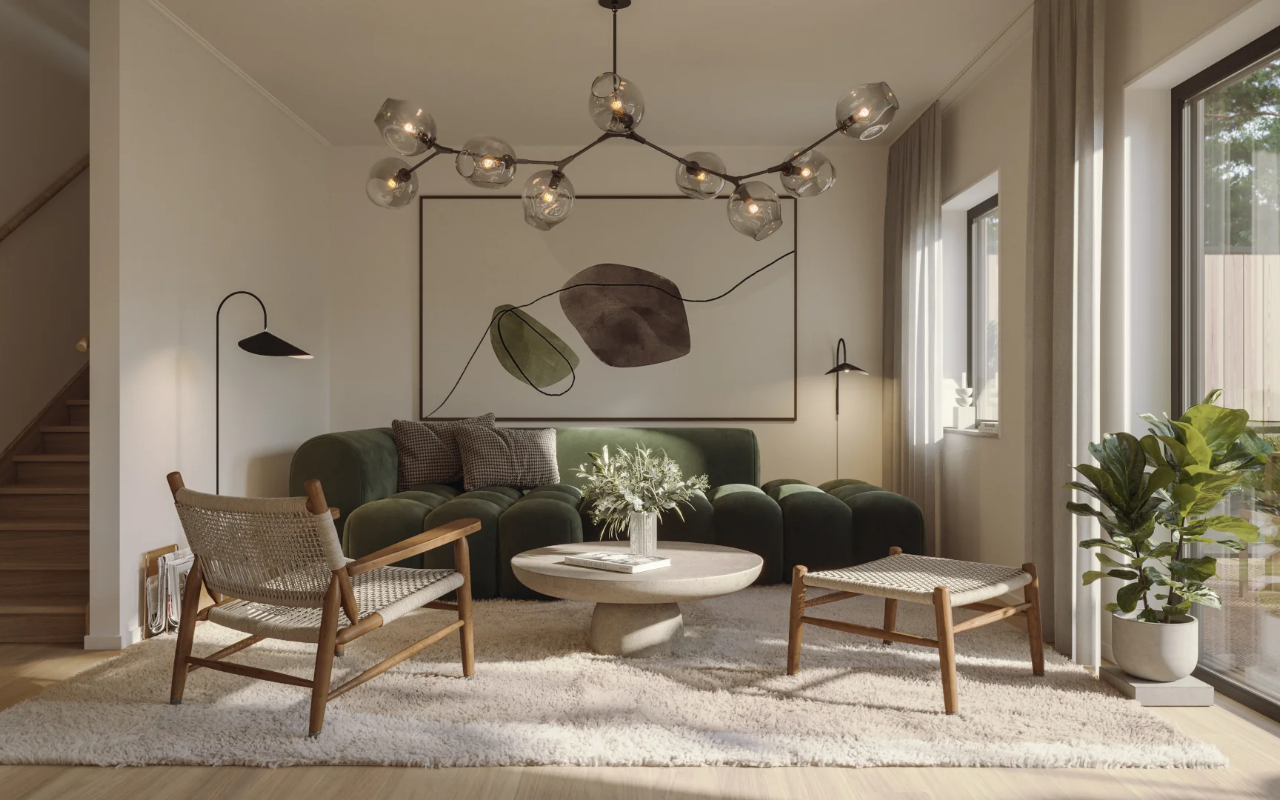
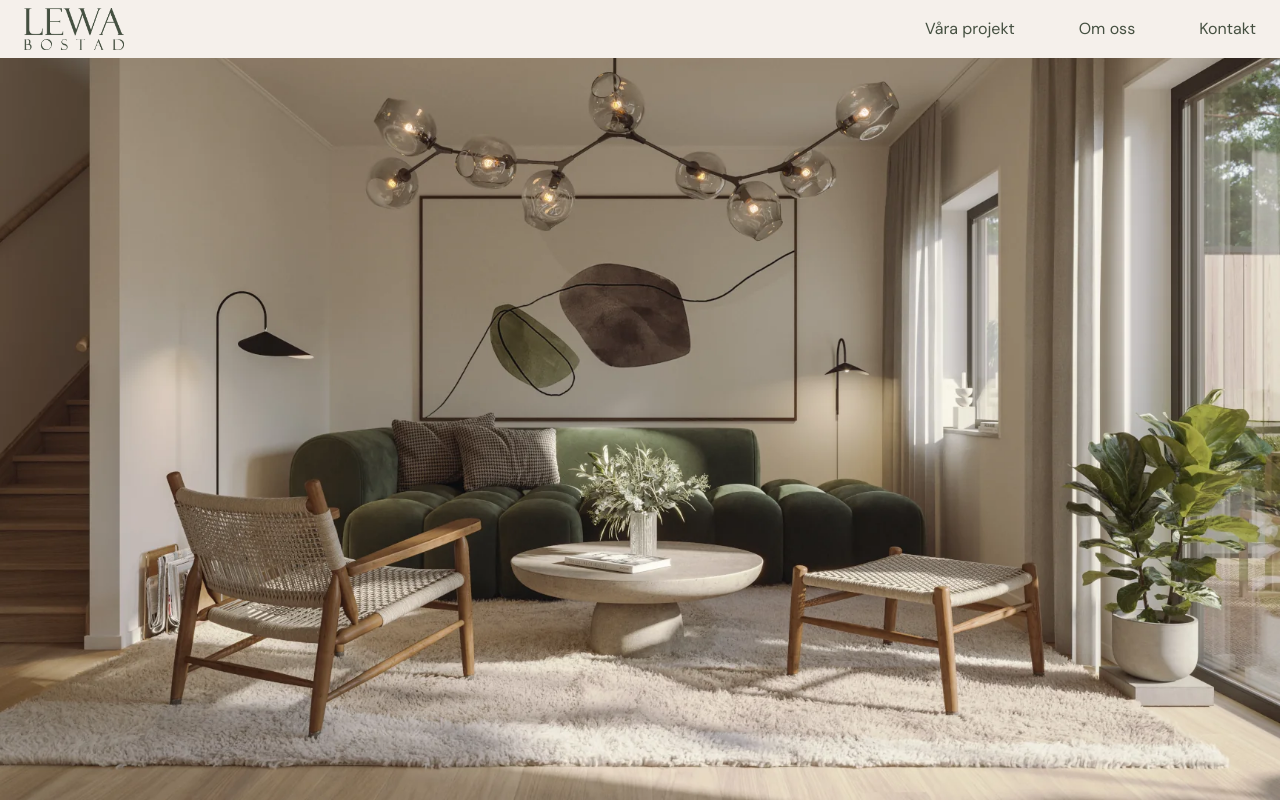
Before and after one commit to SebastianKullander9/lewa-bostad-redesign, a Next.js app: page / in a window 1280 px wide. Built offline with nearby package versions, Linux system fonts and the light colour scheme.

Commit message:
add header

```diff
--- a/app/layout.tsx
+++ b/app/layout.tsx
@@ -1,3 +1,4 @@
+import Header from "@/components/ui/header/Header";
 import "./styles/globals.css";
 
 import type { Metadata } from "next";
@@ -30,7 +31,10 @@ export default function RootLayout({
 }>) {
     return (
         <html lang="sv" className={`antialiased ${dmSans.variable} ${cormorant.variable}`}>
-            <body className="min-h-full flex flex-col">{children}</body>
+            <body className="min-h-full flex flex-col">
+                <Header />
+                {children}
+            </body>
         </html>
     );
 }
--- a/app/styles/base.css
+++ b/app/styles/base.css
@@ -67,4 +67,8 @@
     .text-label {
         @apply font-body text-[10px] lg:text-[11px] leading-none tracking-[0.15em] font-medium uppercase;
     }
+
+    .section-surface-1 {
+        @apply bg-surface text-primary;
+    }
 }
--- /dev/null
+++ b/components/ui/header/Header.tsx
@@ -0,0 +1,30 @@
+import logo from "@/public/logo/logo_green.png";
+import Image from "next/image";
+import { menu } from "./menu";
+import Link from "next/link";
+
+export default function Header() {
+    return (
+        <header className="fixed w-full base-x-p py-sm z-100 section-surface-1" role="banner">
+            <div className="flex flex-row justify-between items-center">
+                <Link href="/" aria-label="Lewa Bostad - Till startsidan">
+                    <Image
+                        src={logo}
+                        alt="The logo for the company lewa bostad"
+                        width={100}
+                        height={100}
+                        priority
+                    />
+                </Link>
+
+                <nav className="flex flex-row gap-3xl text-body" aria-label="Huvudnavigation">
+                    {menu.map((item, index) => (
+                        <Link key={index} href={item.href}>
+                            {item.label}
+                        </Link>
+                    ))}
+                </nav>
+            </div>
+        </header>
+    );
+}
--- /dev/null
+++ b/components/ui/header/menu.ts
@@ -0,0 +1,14 @@
+export const menu = [
+    {
+        href: "/vara-projekt",
+        label: "Våra projekt",
+    },
+    {
+        href: "/om-oss",
+        label: "Om oss",
+    },
+    {
+        href: "/kontakt",
+        label: "Kontakt",
+    },
+];
```
Also changed, not shown: public/logo/logo_green.png (added), public/logo/logo_white.png (added).
